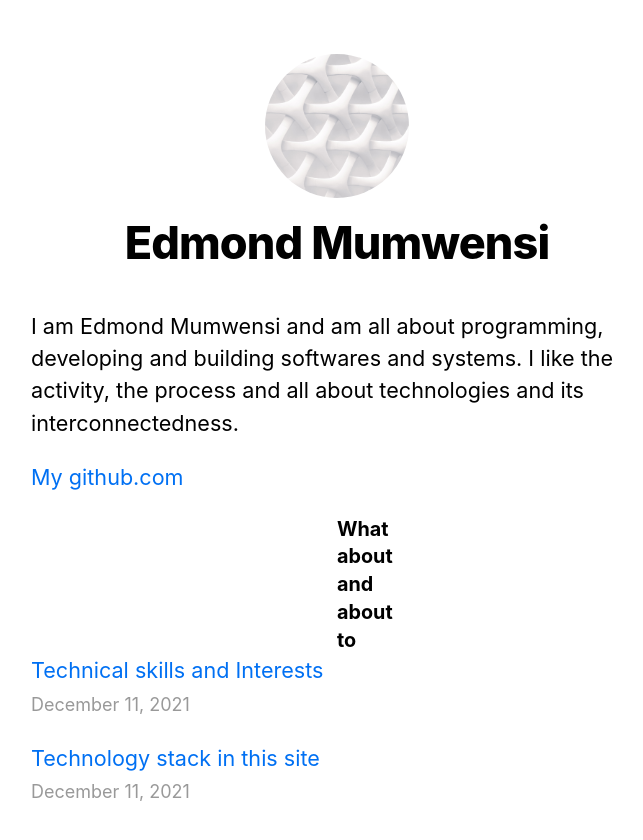
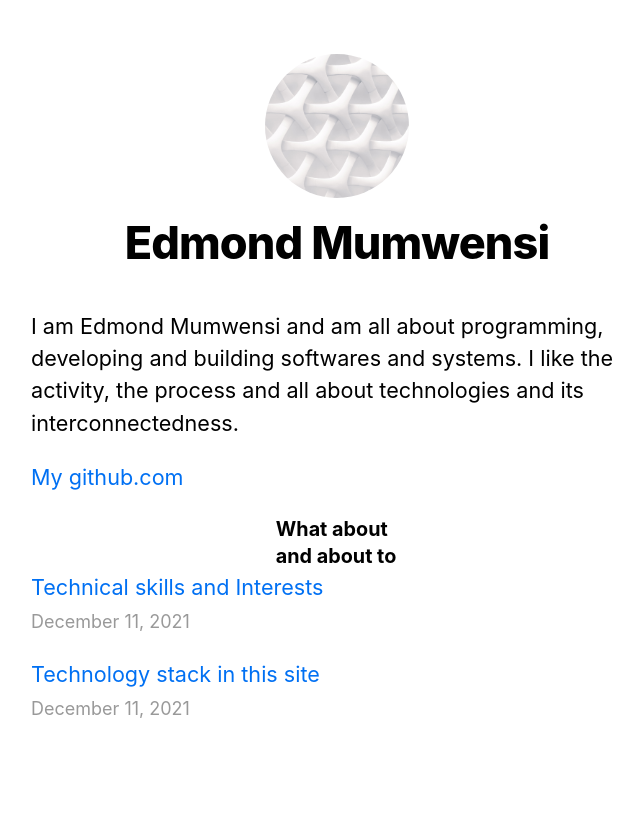
Before and after one commit to edmond-dev/nextjs-blog, a Next.js app: page / in a window 1280 px wide. Shown: the top 840 px of the page, without its empty margins (303-946 px from the left). Built offline with nearby package versions, Linux system fonts and the light colour scheme.

Commit message:
edited title

```diff
--- a/styles/utils.module.css
+++ b/styles/utils.module.css
@@ -17,7 +17,7 @@
 .headingLg {
   font-size: 1.1rem;
   line-height: 1.4;
-  margin: auto 50%;
+  margin: auto 40%;
 }
 
 .headingMd {
```
